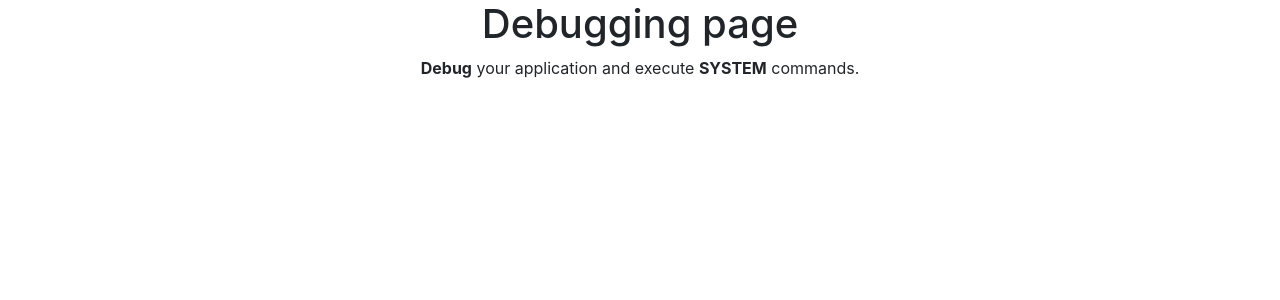
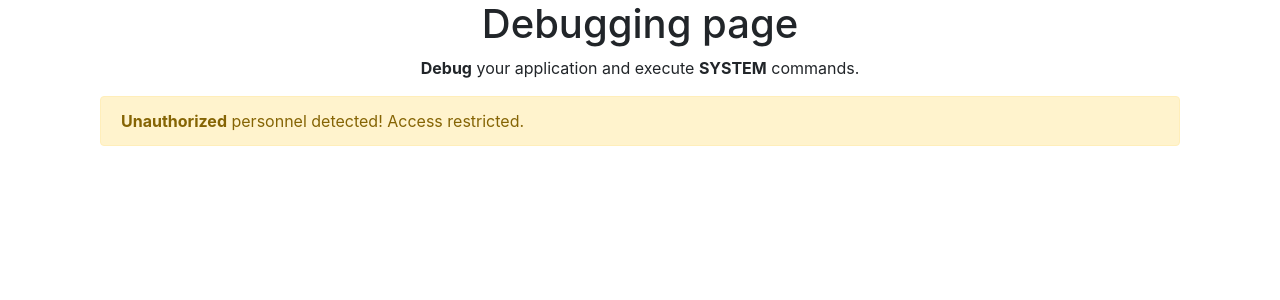
Before and after one commit to WaterLord7788/WEBLASTER, a Flask app: template website/templates/debug.html in a window 1280 px wide. Shown: the part 56-356 px from the top of the page. Run offline with Flask 2, Linux system fonts and the light colour scheme; the template is opened without the code that fills it: values that come from a table or form of the project are taken from there, others are empty; data comes from the database, SQL or seed files in the repository; some libraries are stand-ins or nearby versions.

Commit message:
System security regarding unauthorized access control improved.

```diff
--- a/website/templates/debug.html
+++ b/website/templates/debug.html
@@ -6,8 +6,8 @@
     <p/align="center">
     <b>Debug</b> your application and execute <b>SYSTEM</b> commands.
     </p>
+    <div class="box">
         {% if user.email == ADMIN %}
-    <div class="box">
             <ul class="list-group list-group-flush" id="plants">
 
                 <div/align="center" class="embed">
@@ -28,8 +28,12 @@
                 </li>
 
             </ul>
+        {% elif user.email != ADMIN %}
+            <div class="alert alert-warning" role="alert">
+                <b>Unauthorized</b> personnel detected! Access restricted.
             </div>
         {% endif %}
+    </div>
 </div>
 
 {% endautoescape %}
--- a/website/templates/plants.html
+++ b/website/templates/plants.html
@@ -23,7 +23,7 @@
                 </form>
                 </upload-note>
             </div class="embed">
-        {% elif user.email != "kristian.paivinen@yahoo.com" and user.email != None %}
+        {% elif user.email != "kristian.paivinen@yahoo.com" and user.email|length >= 1 %}
             <div/align="center" class="embed">
                 <h4>Suggest a new plant</h3>
                 <p>Your suggestion about a new plant should contain at least these things: <b>image of it</b>, <b>small description</b>, and <b>how to care</b> for it indoors.</p>
```
Lines whose indentation alone changed are shown as unchanged.
